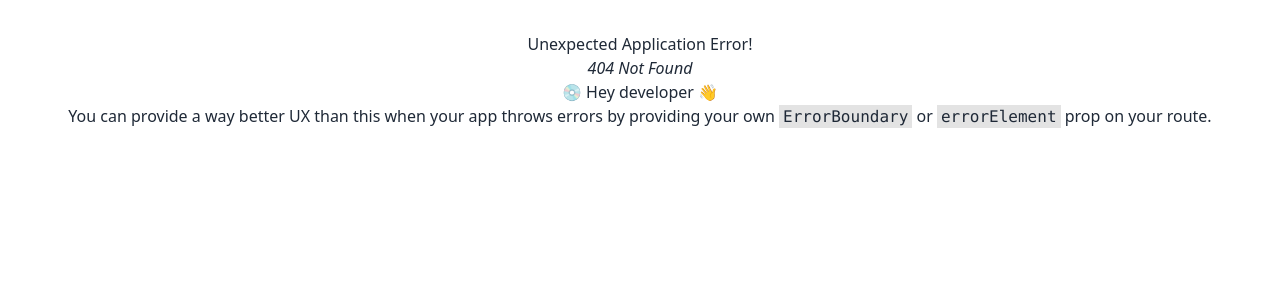
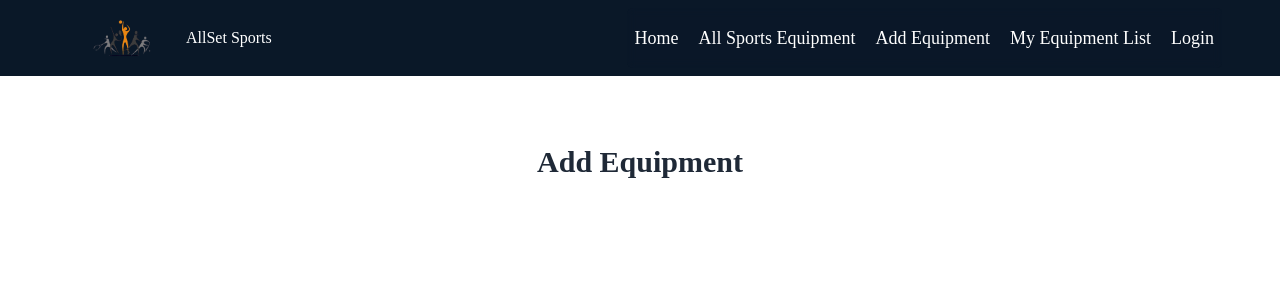
Before and after one commit to anikdas10/All-set-sports, a React (Vite) app: page /addEquipment in a window 1280 px wide. Before the commit this address had no page. Shown: the top 300 px of the page. Built offline with nearby package versions, Linux system fonts and the light colour scheme.

Commit message:
Context route created

```diff
--- a/src/assets/AuthProvider/AuthProvider.jsx
+++ b/src/assets/AuthProvider/AuthProvider.jsx
@@ -1,9 +1,20 @@
+import { createContext, useState } from "react";
 
-const AuthProvider = () => {
+export const AuthContext = createContext(null);
+const AuthProvider = ({children}) => {
+    const [ user,setUser] = useState(null)
+
+
+    const authInfo = {
+        user,
+        setUser
+    }
     return (
-        <div>
-
-        </div>
+        <AuthContext.Provider value={authInfo}>
+            {
+                children
+            }
+        </AuthContext.Provider>
     );
 };
 
--- /dev/null
+++ b/src/components/AddEquipment/AddEquipment.jsx
@@ -0,0 +1,10 @@
+
+const AddEquipment = () => {
+    return (
+        <div className="container mt-28">
+            <h2 className="mx-auto font-bold text-3xl">Add Equipment</h2>
+        </div>
+    );
+};
+
+export default AddEquipment;
--- /dev/null
+++ b/src/components/AllEquipment/AllEquipment.jsx
@@ -0,0 +1,11 @@
+
+
+const AllEquipment = () => {
+    return (
+        <div>
+            <h2>All Equipment</h2>
+        </div>
+    );
+};
+
+export default AllEquipment;
--- /dev/null
+++ b/src/components/Home/Home.jsx
@@ -0,0 +1,11 @@
+
+
+const Home = () => {
+    return (
+        <div>
+            <h2>Home route</h2>
+        </div>
+    );
+};
+
+export default Home;
--- a/src/components/MainLayout/MainLayout.jsx
+++ b/src/components/MainLayout/MainLayout.jsx
@@ -1,9 +1,11 @@
+import { Outlet } from "react-router-dom";
 import Navbar from "../Navbar/Navbar";
 
 const MainLayout = () => {
     return (
         <div className="font-edu">
             <Navbar></Navbar>
+            <Outlet></Outlet>
         </div>
     );
 };
--- /dev/null
+++ b/src/components/MyEquipment/MyEquipment.jsx
@@ -0,0 +1,11 @@
+
+
+const MyEquipment = () => {
+    return (
+        <div>
+            <h2>My Equipment</h2>
+        </div>
+    );
+};
+
+export default MyEquipment;
--- a/src/components/Navbar/Navbar.jsx
+++ b/src/components/Navbar/Navbar.jsx
@@ -1,13 +1,16 @@
-import { useState } from "react";
+import { useContext, useState } from "react";
 import { IoCloseOutline } from "react-icons/io5";
 import { RiMenu3Fill } from "react-icons/ri";
-import { NavLink } from "react-router-dom";
+import { Link, NavLink } from "react-router-dom";
 
 import image from './../../assets/image/2bed3446db10b86af56e902479b3a9df-removebg-preview.png'
+import { AuthContext } from "../../assets/AuthProvider/AuthProvider";
 
 const Navbar = () => {
     const [open , setOpen] = useState(false);
-    const [user,setUser] = useState(true)
+    // const [user,setUser] = useState(true);
+    const {user} = useContext(AuthContext);
+    console.log(user);
 
     return (
         <div className='bg-[#0A1828] fixed w-full top-0 left-0 z-50 py-2'>
@@ -18,13 +21,13 @@ const Navbar = () => {
              </div>
 
            <div className={` absolute top-11 container px-2 mx-auto flex  justify-center backdrop-blur-sm duration-1000 rounded-md py-4 bg-[#0A1828] bg-opacity-60 lg:static  lg:w-auto lg:mx-0 ${open?'left-0 right-0':'left-[800px]'}`}>
-            <ul className='flex items-center flex-col lg:flex-row gap-2 lg:gap-3 text-white'>
+            <ul className='flex items-center flex-col lg:flex-row gap-2 lg:gap-5 text-white'>
                 <li className='text-lg'><NavLink  to='/' onClick={()=>setOpen(false)}>Home</NavLink></li>
 
-                <li className='text-lg'><NavLink to='/ourService' onClick={()=>setOpen(false)}>Our Services</NavLink></li>
-                <li className='text-lg'><NavLink to='/review' onClick={()=>setOpen(false)}>Review</NavLink></li>
+                <li className='text-lg'><NavLink to='/allEquipment' onClick={()=>setOpen(false)}>All Sports Equipment</NavLink></li>
+                <li className='text-lg'><NavLink to='/addEquipment' onClick={()=>setOpen(false)}>Add Equipment</NavLink></li>
 
-                <li className='text-lg'><NavLink to='/profile' onClick={()=>setOpen(false)}>My Profile</NavLink></li>
+                <li className='text-lg'><NavLink to='/myEquipment' onClick={()=>setOpen(false)}>My Equipment List</NavLink></li>
 
                 {/* {
                     user && user?.email?<li className={`w-10 h-10 hidden cursor-pointer  ${user?'md:block':''}`}><img src={user?.photoURL} className='rounded-full h-full w-full' alt="profile"
--- a/src/main.jsx
+++ b/src/main.jsx
@@ -4,9 +4,12 @@ import './index.css'
 import App from './App.jsx'
 import { RouterProvider } from 'react-router-dom'
 import router from './routes/router.jsx'
+import AuthProvider from './assets/AuthProvider/AuthProvider.jsx'
 
 createRoot(document.getElementById('root')).render(
   <StrictMode>
-   <RouterProvider router={router} />
+  <AuthProvider>
+     <RouterProvider router={router} />
+  </AuthProvider>
   </StrictMode>,
 )
```
Also changed, not shown: src/routes/router.jsx (+20 -1 lines).
